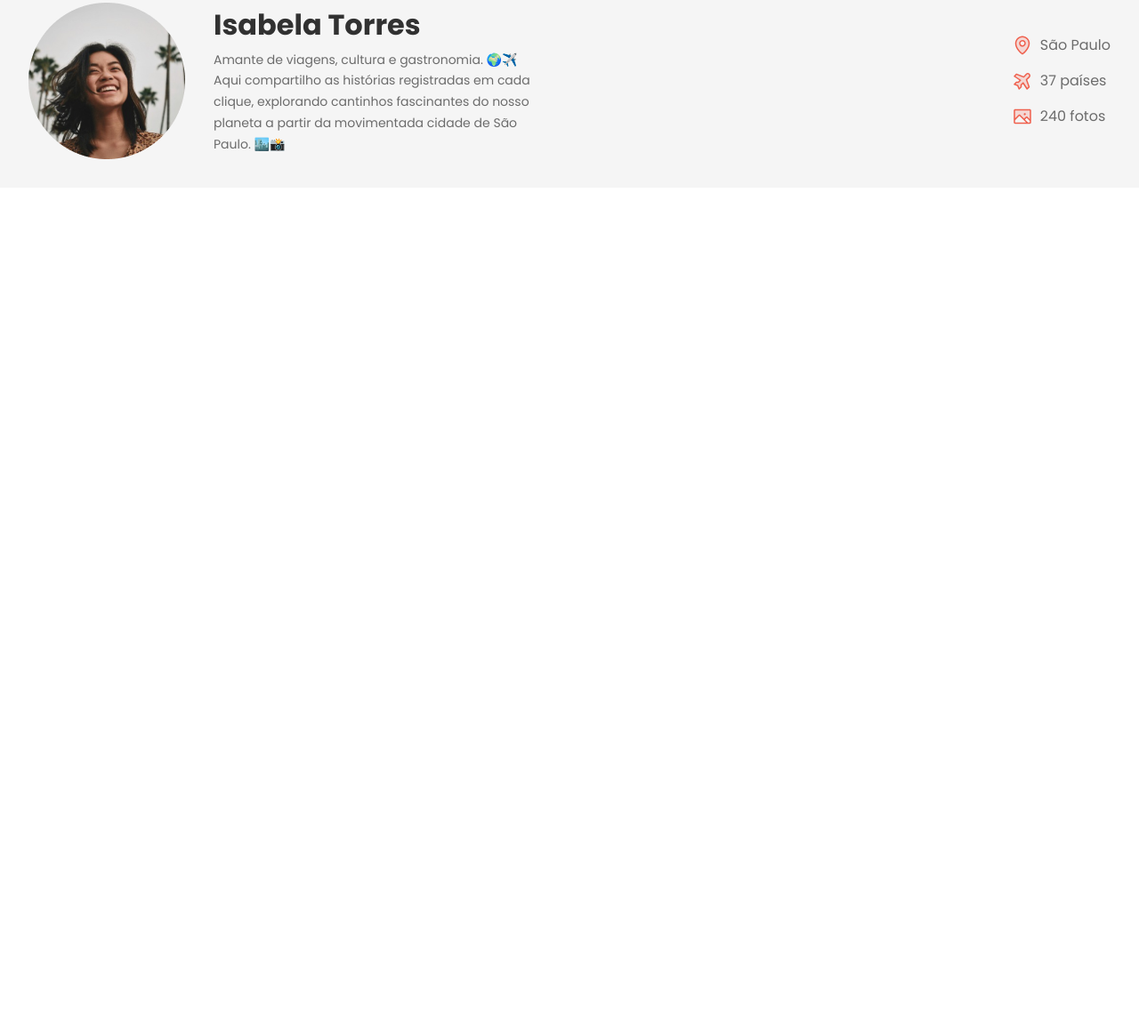
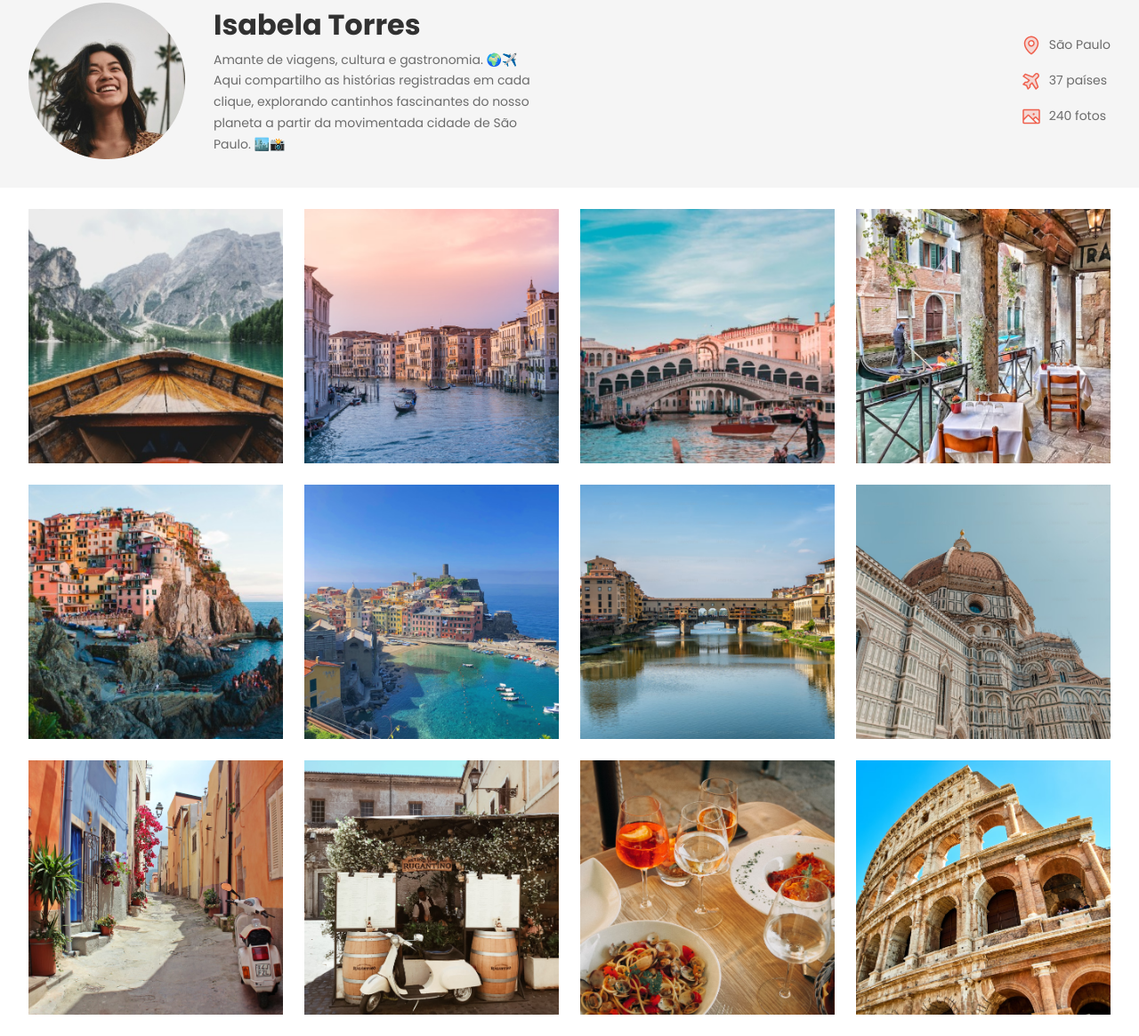
Before and after one commit to Thiiagodev/TRAVELGRAM2, a plain HTML site: page index.html in a window 1280 px wide. Shown: the part 132-1297 px from the top of the page at 89% size. Before the commit the page ends 800 px from the top, so only its background shows below. Drawn offline with Linux system fonts and the light colour scheme.

Commit message:
minha galeria

```diff
--- a/index.html
+++ b/index.html
@@ -68,6 +68,21 @@
       </div>
     </header>
   </div>
+
+  <main class="container">
+    <img src="assets/images/Image 01.png" alt="">
+    <img src="assets/images/Image 02.png" alt="">
+    <img src="assets/images/Image 03.png" alt="">
+    <img src="assets/images/Image 04.png" alt="">
+    <img src="assets/images/Image 05.png" alt="">
+    <img src="assets/images/Image 06.png" alt="">
+    <img src="assets/images/Image 07.png" alt="">
+    <img src="assets/images/Image 08.png" alt="">
+    <img src="assets/images/Image 09.png" alt="">
+    <img src="assets/images/Image 10.png" alt="">
+    <img src="assets/images/Image 11.png" alt="">
+    <img src="assets/images/Image 12.png" alt="">
+  </main>
 </body>
 
 </html>
--- a/styles/header.css
+++ b/styles/header.css
@@ -1,6 +1,8 @@
 header {
   padding-block: 32px;
   /* espeço delimitado encima e embaixo, margem! */
+
+  font: var(--text-md);
 }
 
 header .container {
@@ -34,10 +36,6 @@ header .container {
   /* margin de fundo, para dar espaço do nome dela pra descrição "bottom" fundo. */
 }
 
-#profile p {
-  font: var(--text-md);
-}
-
 #info {
   list-style: none;
   /* retirar bolinhas de listas */
--- a/styles/index.css
+++ b/styles/index.css
@@ -1,3 +1,4 @@
 @import url(global.css);
 @import url(nav.css);
 @import url(header.css);
+@import url(main.css);
--- /dev/null
+++ b/styles/main.css
@@ -0,0 +1,23 @@
+main {
+  display: flex;
+  /* colocar as imagens uma ao lado da outra */
+
+  flex-wrap: wrap;
+  /* colocar as imagens uma a uma dentro do espço do site */
+
+  gap: 24px;
+  /* espaço entre linhas */
+
+  padding-block: 24px;
+}
+
+main img {
+  width: 286px;
+  /* largua da imagem */
+
+  height: 286px;
+  /* altura da imagem */
+
+  object-fit: cover;
+  /* Caso as fotos não estejam em um quadrado perfeitio, colocar object-fit cover para deixar todas iguais */
+}
```
